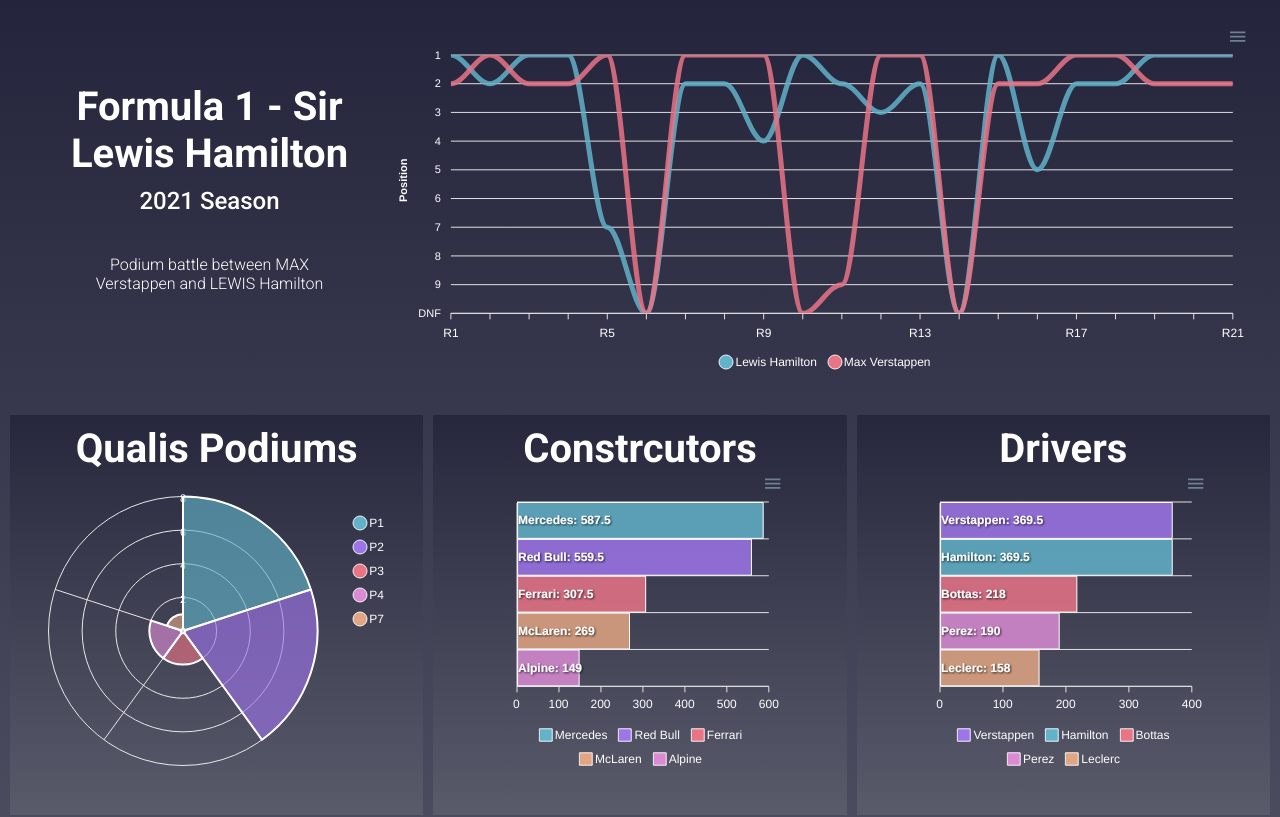
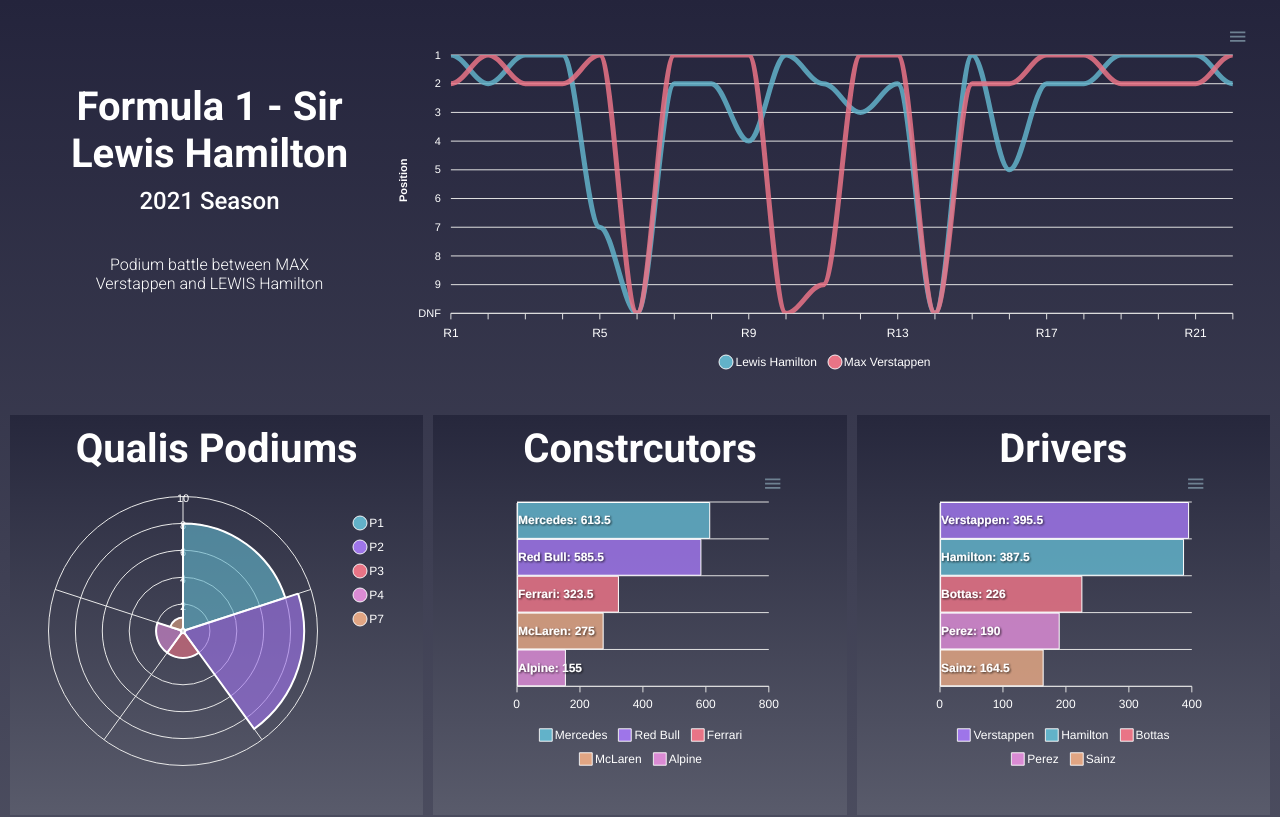
Before and after one commit to KarlGNassar/formula-1, a React (Create React App) app: page / in a window 1280 px wide. Shown: the top 817 px of the page. Built offline with nearby package versions, Linux system fonts and the light colour scheme.

Commit message:
update final results

```diff
--- a/src/components/ConstructorsChart.js
+++ b/src/components/ConstructorsChart.js
@@ -4,7 +4,7 @@
   const chart = {
     series: [
       {
-        data: [587.5, 559.5, 307.5, 269, 149],
+        data: [613.5, 585.5, 323.5, 275, 155],
       },
     ],
     options: {
--- a/src/components/DriversChart.js
+++ b/src/components/DriversChart.js
@@ -4,7 +4,7 @@
   const chart = {
     series: [
       {
-        data: [369.5, 369.5, 218, 190, 158],
+        data: [395.5, 387.5, 226, 190, 164.5],
       },
     ],
     options: {
@@ -42,7 +42,7 @@
         colors: ["#fff"],
       },
       xaxis: {
-        categories: [" Verstappen", " Hamilton", " Bottas", "Perez", "Leclerc"],
+        categories: [" Verstappen", " Hamilton", " Bottas", "Perez", "Sainz"],
       },
       yaxis: {
         labels: {
--- a/src/components/PodiumChart.js
+++ b/src/components/PodiumChart.js
@@ -5,12 +5,14 @@
     series: [
       {
         name: "Lewis Hamilton",
-        data: [1, 2, 1, 1, 7, 10, 2, 2, 4, 1, 2, 3, 2, 10, 1, 5, 2, 2, 1, 1, 1],
+        data: [
+          1, 2, 1, 1, 7, 10, 2, 2, 4, 1, 2, 3, 2, 10, 1, 5, 2, 2, 1, 1, 1, 2,
+        ],
       },
       {
         name: "Max Verstappen",
         data: [
-          2, 1, 2, 2, 1, 10, 1, 1, 1, 10, 9, 1, 1, 10, 2, 2, 1, 1, 2, 2, 2,
+          2, 1, 2, 2, 1, 10, 1, 1, 1, 10, 9, 1, 1, 10, 2, 2, 1, 1, 2, 2, 2, 1,
         ],
       },
     ],
@@ -54,6 +56,7 @@
           "R19",
           "R20",
           "R21",
+          "R22",
         ],
         tickAmount: 5,
       },
--- a/src/components/QualiChart.js
+++ b/src/components/QualiChart.js
@@ -2,7 +2,7 @@
 
 const QualiChart = () => {
   const chart = {
-    series: [8, 8, 2, 2, 1],
+    series: [8, 9, 2, 2, 1],
     options: {
       chart: {
         type: "polarArea",
```
